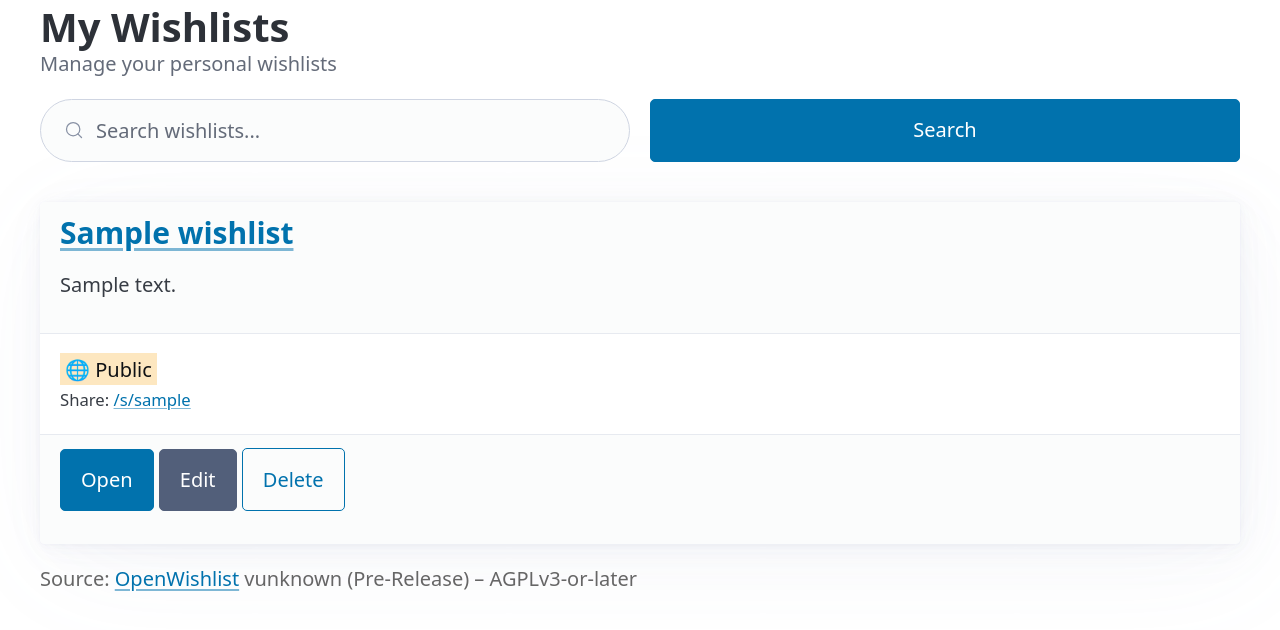
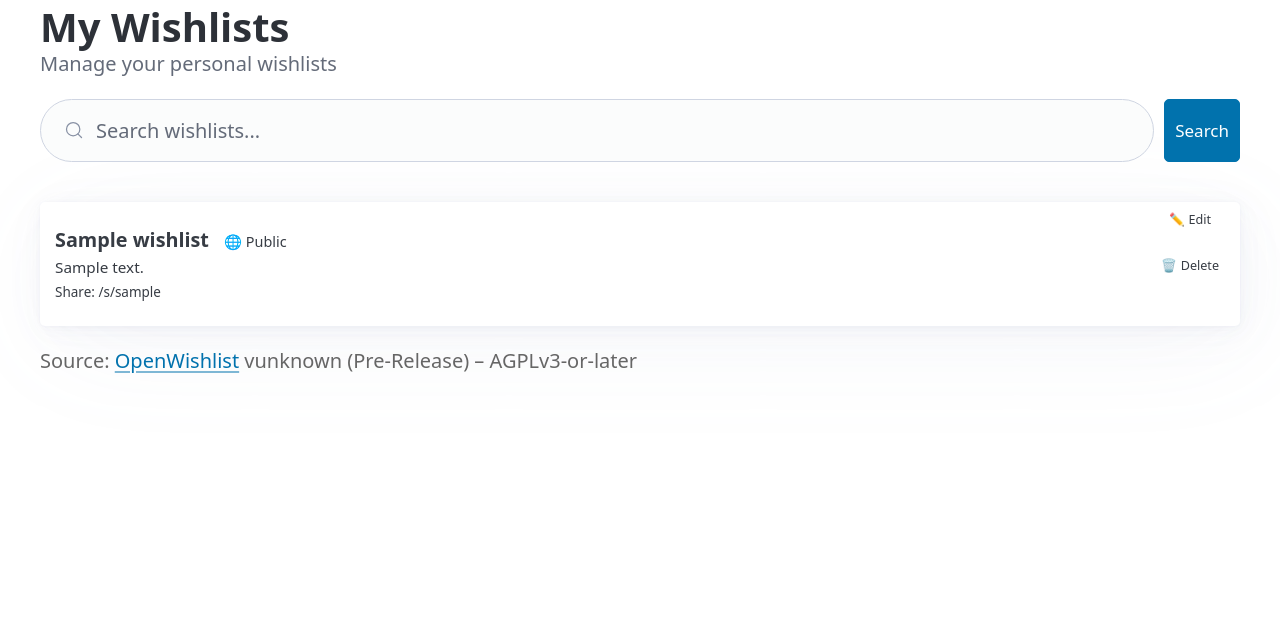
Before and after one commit to thomasbutzbach/openwishlist, a PHP site: page /wishlists in a window 1280 px wide. Shown: the part 103-733 px from the top of the page. Run offline with PHP 8.4, Linux system fonts and the light colour scheme; the visitor is signed in with stand-in values (Sample User, id 1); data comes from the database, SQL or seed files in the repository; tables that the repository leaves empty hold one stand-in row (values such as "Sample post").

Commit message:
ui(improved-wishlists-view)

```diff
--- a/templates/wishlists/index.php
+++ b/templates/wishlists/index.php
@@ -4,9 +4,9 @@
 </hgroup>
 
 <form method="GET" style="margin-bottom: 1rem;">
-  <div class="grid">
-    <input type="search" name="search" placeholder="Search wishlists..." value="<?= htmlspecialchars($search ?? '') ?>">
-    <button type="submit">Search</button>
+  <div style="display: flex; gap: 0.5rem; align-items: stretch;">
+    <input type="search" name="search" placeholder="Search wishlists..." value="<?= htmlspecialchars($search ?? '') ?>" style="flex-grow: 1; min-width: 200px;">
+    <input type="submit" value="Search" style="flex-grow: 0; width: 80px; padding: 0.5rem; font-size: 0.85em;">
   </div>
   <?php if (!empty($search)): ?>
     <small><a href="/wishlists">Clear search</a></small>
@@ -25,29 +25,43 @@
   </article>
 <?php else: ?>
   <?php foreach ($lists as $l): ?>
-    <article>
-      <header>
-        <h3><a href="/wishlists/<?= (int)$l['id'] ?>"><?= htmlspecialchars($l['title']) ?></a></h3>
+    <article style="margin-bottom: 0.4rem; padding: 0.4rem 0.75rem; font-size: 0.9em;">
+      <div style="display: flex; align-items: center; gap: 0.75rem;">
+        <!-- Main Content -->
+        <div style="flex: 1;">
+          <div style="margin-bottom: 0.2rem;">
+            <strong style="font-size: 1.1em;">
+              <a href="/wishlists/<?= (int)$l['id'] ?>" style="text-decoration: none; color: inherit;">
+                <?= htmlspecialchars($l['title']) ?>
+              </a>
+            </strong>
+            <span style="margin-left: 0.5rem; font-size: 0.8em;">
+              <?= $l['is_public'] ? '🌐 Public' : '🔒 Private' ?>
+            </span>
+          </div>
+
           <?php if (!empty($l['description'])): ?>
-          <p><?= htmlspecialchars($l['description']) ?></p>
+            <div style="font-size: 0.85em; color: var(--muted-color); line-height: 1.3; margin-bottom: 0.2rem;">
+              <?= htmlspecialchars(strlen($l['description']) > 120 ? substr($l['description'], 0, 120) . '...' : $l['description']) ?>
+            </div>
           <?php endif; ?>
-      </header>
 
-      <p>
-        <mark><?= $l['is_public'] ? '🌐 Public' : '🔒 Private' ?></mark>
           <?php if (!empty($l['is_public']) && !empty($l['share_slug'])): ?>
-          <br><small>Share: <a href="/s/<?= htmlspecialchars($l['share_slug']) ?>">/s/<?= htmlspecialchars($l['share_slug']) ?></a></small>
+            <div style="font-size: 0.75em; color: var(--muted-color);">
+              Share: <a href="/s/<?= htmlspecialchars($l['share_slug']) ?>" style="color: var(--primary); text-decoration: none;">/s/<?= htmlspecialchars($l['share_slug']) ?></a>
+            </div>
           <?php endif; ?>
-      </p>
+        </div>
 
-      <footer>
-        <a href="/wishlists/<?= (int)$l['id'] ?>" role="button">Open</a>
-        <a href="/wishlists/<?= (int)$l['id'] ?>/edit" role="button" class="secondary">Edit</a>
-        <form style="display: inline-block;" action="/wishlists/<?= (int)$l['id'] ?>/delete" method="post">
+        <!-- Actions -->
+        <div style="display: flex; flex-direction: column; gap: 0.25rem; min-width: 50px;">
+          <a href="/wishlists/<?= (int)$l['id'] ?>/edit" style="padding: 0.2rem 0.3rem; font-size: 0.7em; text-align: center; color: var(--secondary); text-decoration: none; background: transparent; line-height: 1;">✏️ Edit</a>
+          <form style="margin: 0;" action="/wishlists/<?= (int)$l['id'] ?>/delete" method="post">
             <?= \OpenWishlist\Support\Csrf::field() ?>
-          <input type="submit" value="Delete" class="outline" data-confirm="Delete this wishlist and all its wishes?">
+            <input type="submit" value="🗑️ Delete" data-confirm="Delete this wishlist and all its wishes?" style="width: 100%; padding: 0.2rem 0.3rem; font-size: 0.7em; background-color: transparent; color: var(--secondary); border: none; cursor: pointer; line-height: 1;">
           </form>
-      </footer>
+        </div>
+      </div>
     </article>
   <?php endforeach; ?>
 
```
Also changed, not shown: templates/wishlists/edit.php (+2 -6 lines). Lines whose indentation alone changed are shown as unchanged.
